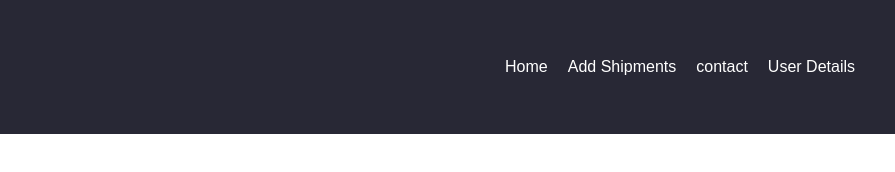
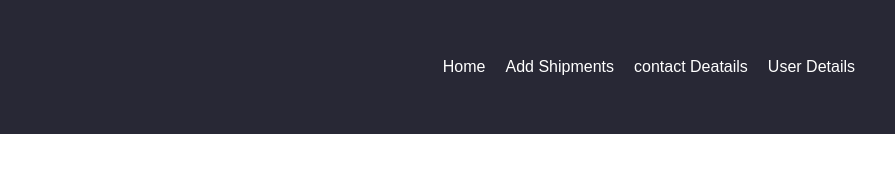
Before and after one commit to BhagyeshS/ShippingWars, a plain HTML site: page ShippinWars.html in a window 1280 px wide. Shown: the full height of the page, 385-1280 px from the left. Drawn offline with Linux system fonts and the light colour scheme; no server answers.

Commit message:
name change

```diff
--- a/ShippinWars.html
+++ b/ShippinWars.html
@@ -17,7 +17,7 @@
             <ul class="navbar-menu">
                 <li onclick="AllShipments()"><a href="#">Home</a></li>
                 <li onclick="createShipmentForm()"><a href="#">Add Shipments</a></li>
-                <li><a href="#">contact</a></li>
+                <li><a href="#">contact Deatails</a></li>
                 <li><a href="#">User Details</a></li>
             </ul>
             <div class="navbar-toggle">
```
